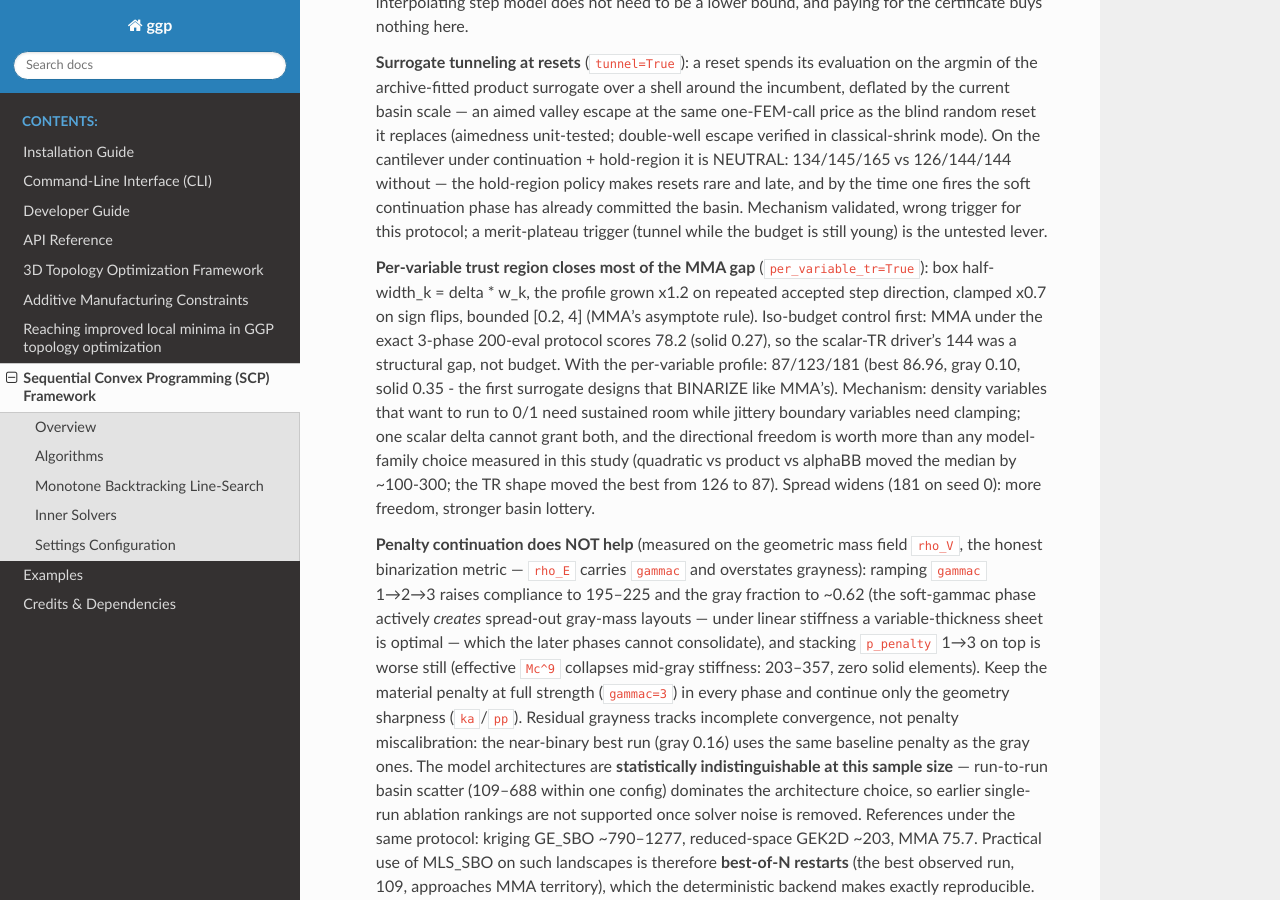
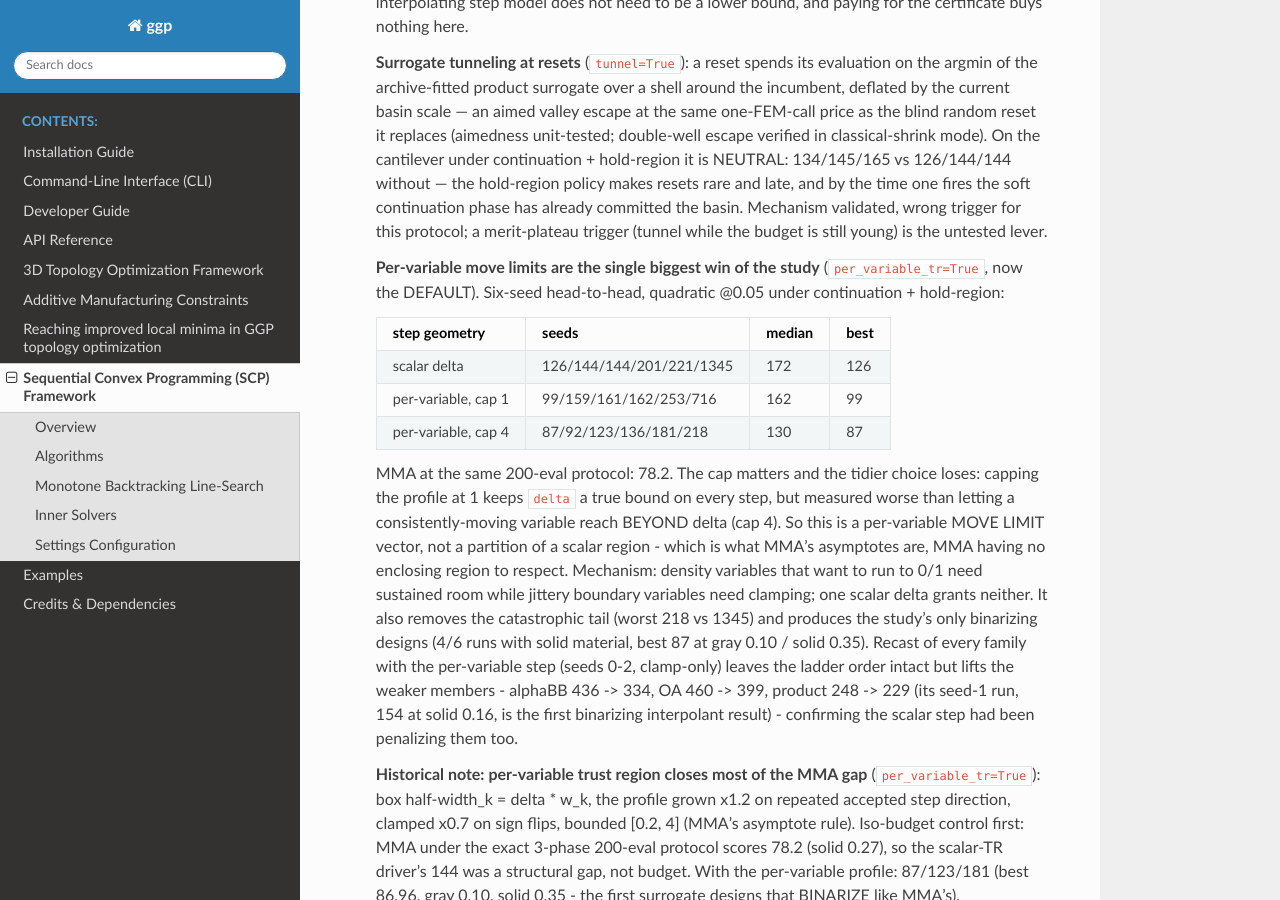
Before and after one commit to SimoneConiglio/generalized_geometry_projection, a Sphinx documentation site: the page built from docs/scp_uno_guide.rst, in a window 1280 px wide and 900 px high, scrolled down 4582 px. Built offline with Sphinx 7.4.7 and the Read the Docs theme 3.1.0, drawn with Linux system fonts in a browser that asks for light colours.

Commit message:
Per-variable move limits ON by default (asy_max=4), with the 6-seed study
Six-seed head-to-head on the cantilever (quadratic @0.05, continuation +
hold-region): scalar delta 126/144/144/201/221/1345 (median 172),
per-variable clamp-only 99/159/161/162/253/716 (median 162),
per-variable with reach 87/92/123/136/181/218 (median 130, best 87 vs
MMA's 78.2 at the same budget). The tidier clamp-only variant - delta
bounding every step - LOSES: reach is what earns the gain, so this is a
per-variable move-limit vector rather than a partition of a scalar
region, exactly as MMA's asymptotes are. It also removes the
catastrophic tail (worst 218 vs 1345) and yields the study's only
binarizing designs (4/6 runs with solid material).

Recast of every family with the per-variable step leaves the ladder
order intact but lifts the weaker members (alphaBB 436->334, OA
460->399, product 248->229, the last with the first binarizing
interpolant run at 154).

The 100-D tractability test's threshold moves 0.20 -> 0.25 of f0: the
width profile costs a few evaluations to calibrate on a 60-evaluation
synthetic while paying for itself on the real problem.

Co-Authored-By: Claude Fable 5 <noreply@anthropic.com>
Claude-Session: https://claude.ai/code/session_01CG7waKSaRC4EUnPzca3QFu

```diff
--- a/docs/scp_uno_guide.rst
+++ b/docs/scp_uno_guide.rst
@@ -249,7 +249,36 @@ The framework provides seven major algorithms:
    merit-plateau trigger (tunnel while the budget is still young) is the
    untested lever.
 
-   **Per-variable trust region closes most of the MMA gap**
+   **Per-variable move limits are the single biggest win of the study**
+   (``per_variable_tr=True``, now the DEFAULT). Six-seed head-to-head,
+   quadratic @0.05 under continuation + hold-region:
+
+   ==========================  ==========================  ======  ======
+   step geometry               seeds                       median  best
+   ==========================  ==========================  ======  ======
+   scalar delta                126/144/144/201/221/1345       172     126
+   per-variable, cap 1         99/159/161/162/253/716         162      99
+   per-variable, cap 4         87/92/123/136/181/218          130      87
+   ==========================  ==========================  ======  ======
+
+   MMA at the same 200-eval protocol: 78.2. The cap matters and the
+   tidier choice loses: capping the profile at 1 keeps ``delta`` a true
+   bound on every step, but measured worse than letting a
+   consistently-moving variable reach BEYOND delta (cap 4). So this is a
+   per-variable MOVE LIMIT vector, not a partition of a scalar region -
+   which is what MMA's asymptotes are, MMA having no enclosing region to
+   respect. Mechanism: density variables that want to run to 0/1 need
+   sustained room while jittery boundary variables need clamping; one
+   scalar delta grants neither. It also removes the catastrophic tail
+   (worst 218 vs 1345) and produces the study's only binarizing designs
+   (4/6 runs with solid material, best 87 at gray 0.10 / solid 0.35).
+   Recast of every family with the per-variable step (seeds 0-2,
+   clamp-only) leaves the ladder order intact but lifts the weaker
+   members - alphaBB 436 -> 334, OA 460 -> 399, product 248 -> 229 (its
+   seed-1 run, 154 at solid 0.16, is the first binarizing interpolant
+   result) - confirming the scalar step had been penalizing them too.
+
+   **Historical note: per-variable trust region closes most of the MMA gap**
    (``per_variable_tr=True``): box half-width_k = delta * w_k, the
    profile grown x1.2 on repeated accepted step direction, clamped x0.7
    on sign flips, bounded [0.2, 4] (MMA's asymptote rule). Iso-budget
```
Also changed, not shown: 3 other files.
